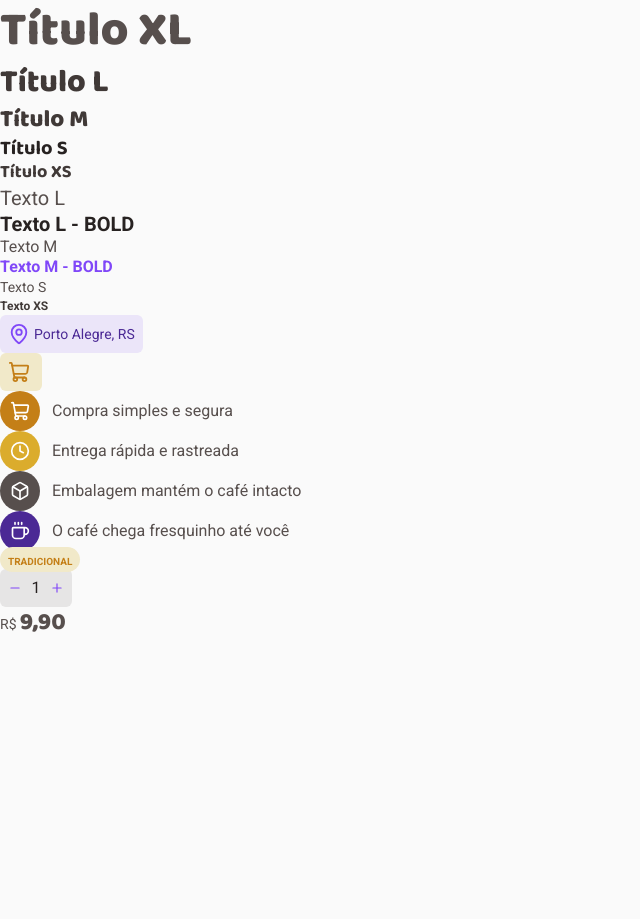
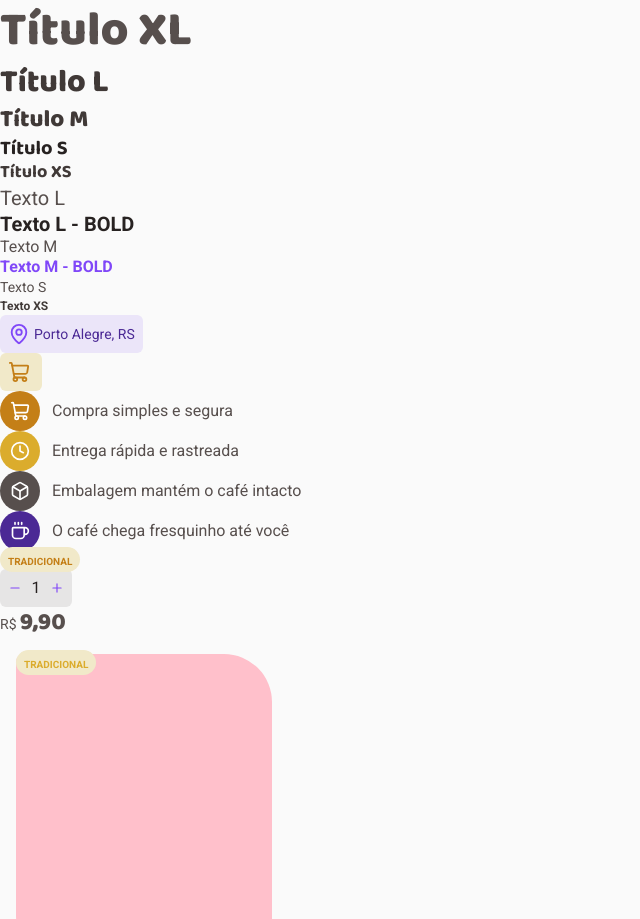
Before and after one commit to YasminFerrariDias/coffeeDelivery, a React (Vite) app: page / in a window 1280 px wide. Shown: the top 919 px of the page, without its empty margins (0-640 px from the left). Before the commit the page ends 800 px from the top, so only its background shows below. Built offline with nearby package versions, Linux system fonts and the light colour scheme.

Commit message:
Iniciando o card de coffee - componente

```diff
--- a/src/App.tsx
+++ b/src/App.tsx
@@ -8,6 +8,7 @@ import { Advantages } from './components/Advantages'
 import { Tag } from './components/Tag'
 import { Count } from './components/Count'
 import { Price } from './components/Price'
+import { CoffeeCard } from './components/CoffeeCard'
 
 export function App() {
   return (
@@ -62,6 +63,10 @@ export function App() {
         <Price price='9,90' />
       </div>
 
+      <div className="CoffeeCard">
+        <CoffeeCard />
+      </div>
+
       <GlobalStyle />
     </ThemeProvider>
   )
--- /dev/null
+++ b/src/components/CoffeeCard/index.tsx
@@ -0,0 +1,12 @@
+import { Tag } from "../Tag";
+import { CoffeeCardContainer } from "./styles";
+
+export function CoffeeCard() {
+  return (
+    <CoffeeCardContainer>
+      <img src="" alt="" />
+      {/* não devo colocar as informações direto no componente */}
+      <Tag BackgroundColor="yellow-light" color="yellow" text="TRADICIONAL" variant="tag"/>
+    </CoffeeCardContainer>
+  )
+}
--- /dev/null
+++ b/src/components/CoffeeCard/styles.ts
@@ -0,0 +1,9 @@
+import styled from "styled-components";
+
+export const CoffeeCardContainer = styled.div`
+  background-color: pink;
+  width: 16rem;
+  height: 19.375rem;
+  border-radius: 0.5rem 3rem 0.5rem 3rem;
+  margin: 1rem;
+`;
```
